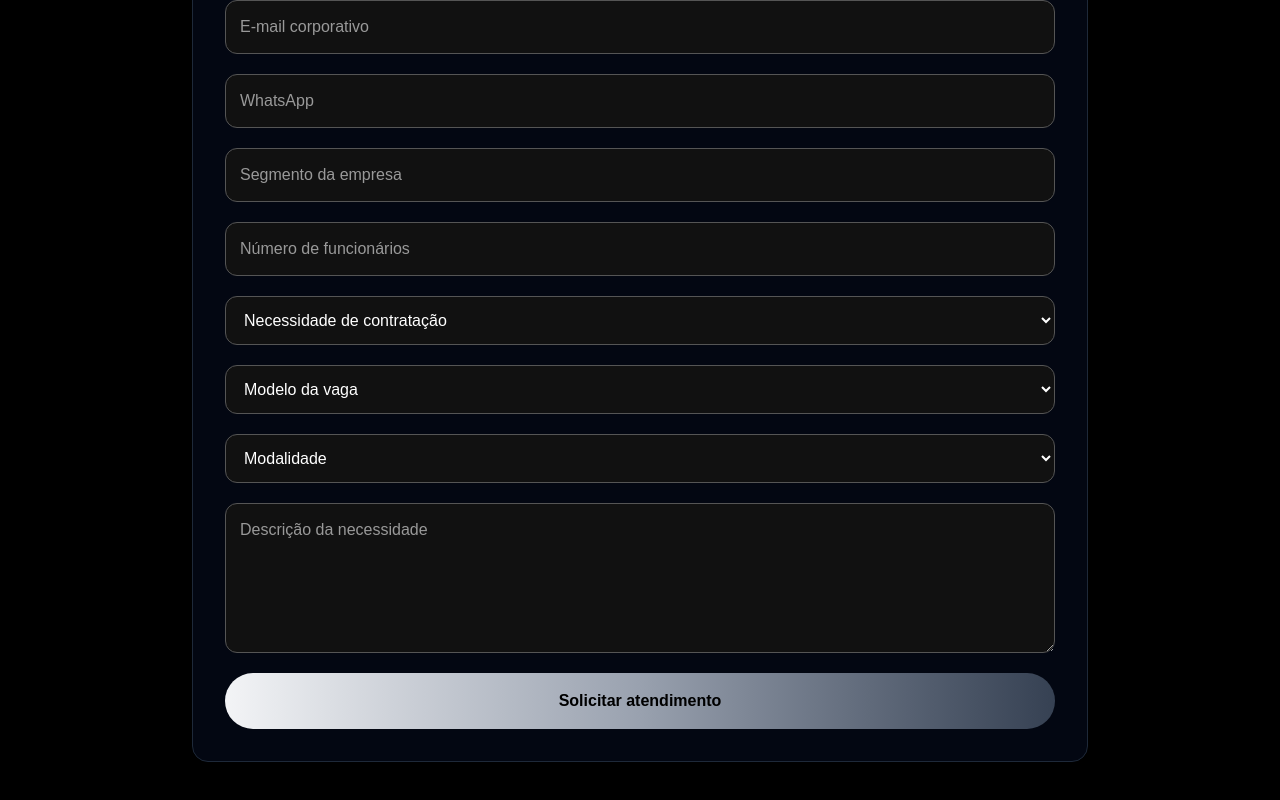
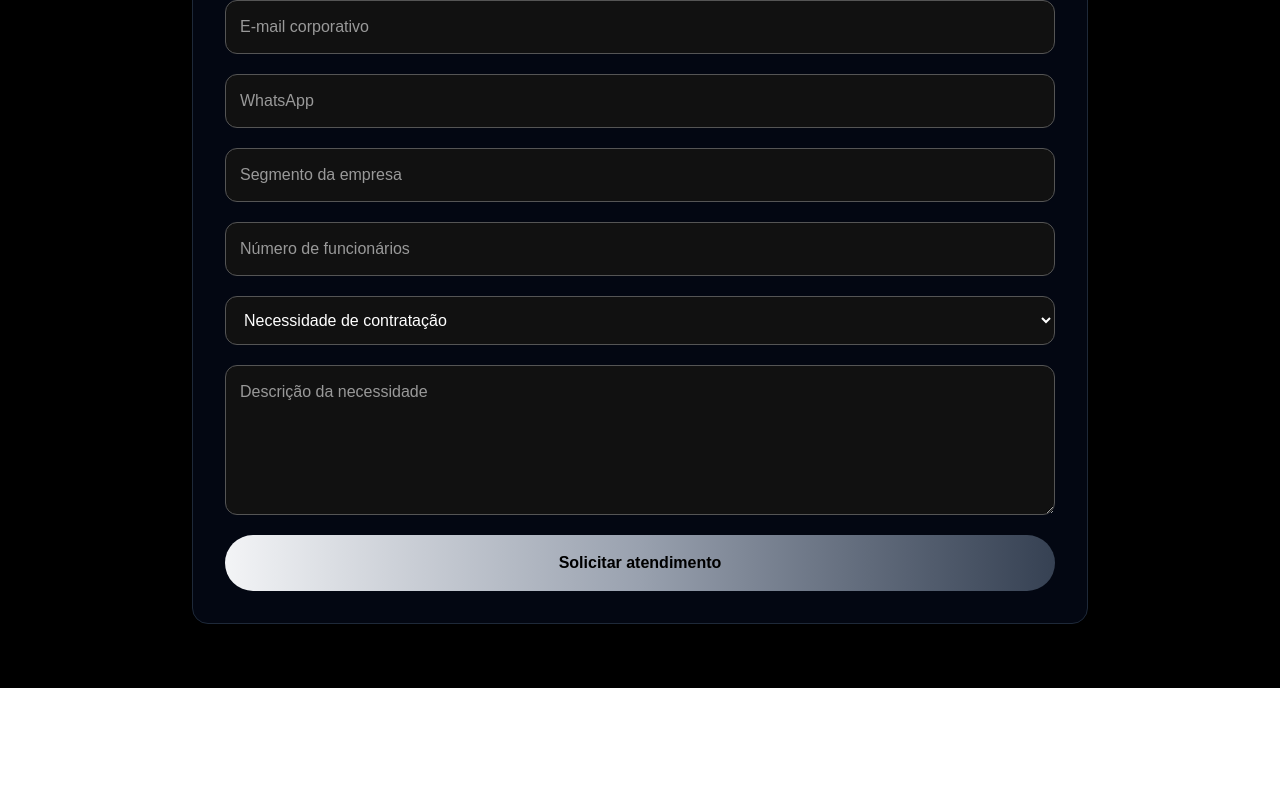
Before and after one commit to CRPeople/cr-talent-connect, a Next.js app: page /empresa in a window 1280 px wide. Shown: the part 597-1397 px from the top of the page. After the commit the page ends 1285 px from the top, so only its background shows below. Built offline with nearby package versions, Linux system fonts and the light colour scheme.

Commit message:
Ajustar formulário empresa

```diff
--- a/src/app/empresa/page.tsx
+++ b/src/app/empresa/page.tsx
@@ -117,22 +117,6 @@ export default function Empresa() {
 
 
 
-            <select className="campo">
-              <option>Modelo da vaga</option>
-              <option>CLT</option>
-              <option>PJ</option>
-              <option>Temporário</option>
-              <option>Estágio</option>
-            </select>
-
-
-
-            <select className="campo">
-              <option>Modalidade</option>
-              <option>Remoto</option>
-              <option>Híbrido</option>
-              <option>Presencial</option>
-            </select>
 
 
 
```
